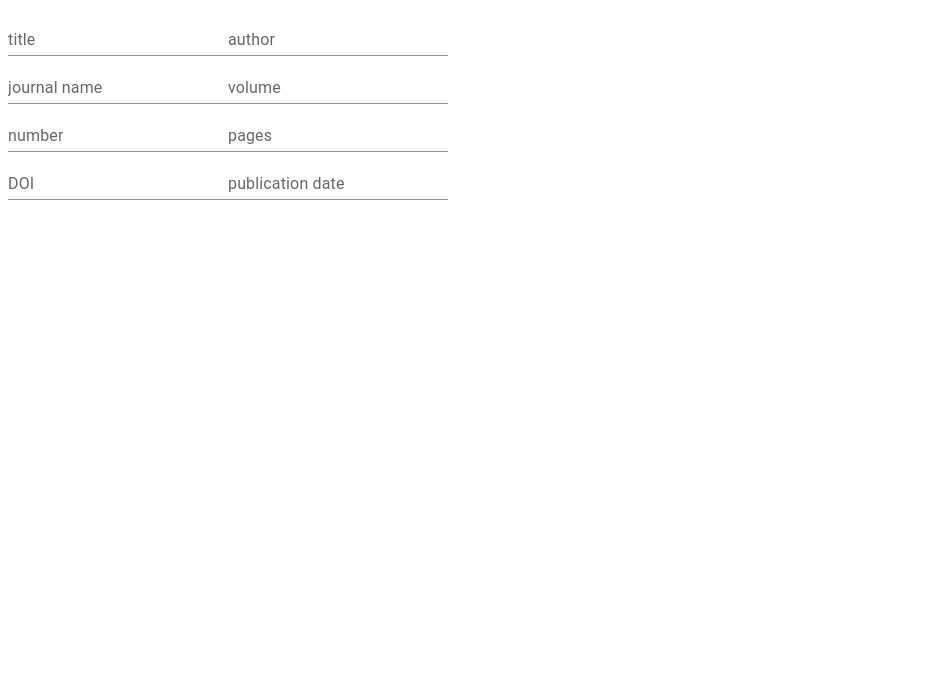
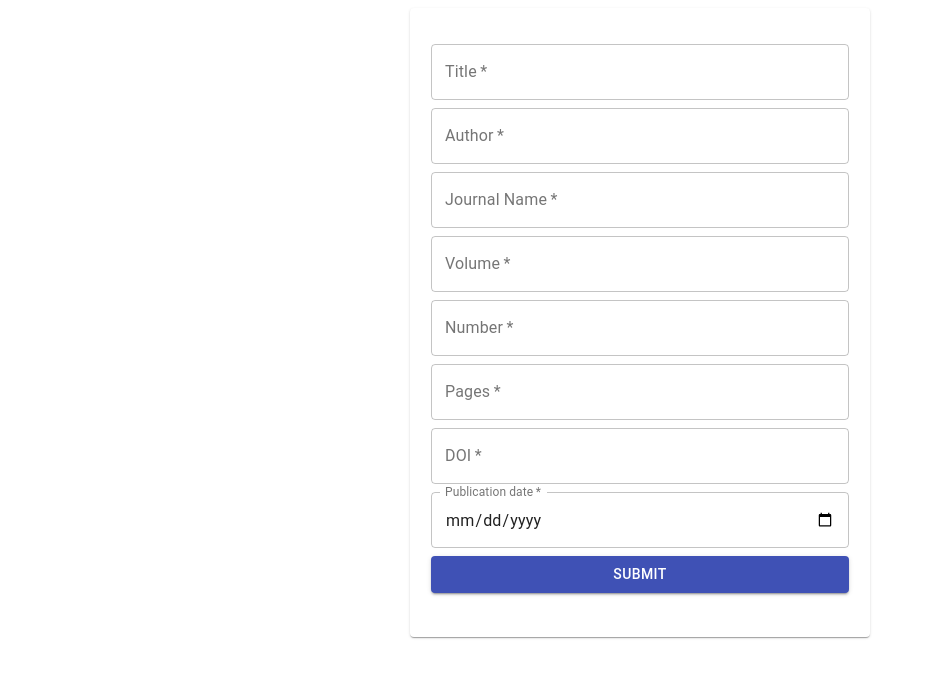
Before and after one commit to jasonchriscodes/Speed, a React (Create React App) app in the folder client/: page /SubmitArticle in a window 1280 px wide. Shown: the top 678 px of the page, without its empty margins (0-926 px from the left). Built offline with nearby package versions, Linux system fonts and the light colour scheme.

Commit message:
chore: tidy ui design

```diff
--- a/client/src/pages/View/SubmitArticle.jsx
+++ b/client/src/pages/View/SubmitArticle.jsx
@@ -1,46 +1,45 @@
 import React from "react";
-import Box from '@mui/material/Box';
-import TextField from '@mui/material/TextField';
 
-// const initialValues ={
-//     title: '',
-//     author: '',
-//     jnl_name: '',
-//     vol: '',
-//     number: 0,
-//     doi: '',
-//     pub: '',
-// };
+import { Card, CardContent, Grid, TextField, Button} from '@material-ui/core';
 
 export default function SubmitArticle() {
     return (
-        <Box
-            component="form"
-            sx={{
-                '& > :not(style': { m: 1, width: '25ch'},
-            }}
-            noValidate
-            autoComplete="off"
-        >
-            <div>
-                <TextField id="title" label="title" variant="standard" />
-                <TextField id="author" label="author" variant="standard" />
-            </div>
-
-            <div>
-                <TextField id="jnl_name" label="journal name" variant="standard" />
-                <TextField id="vol" label="volume" variant="standard" />
-            </div>
-
-            <div>
-                <TextField id="number" label="number" variant="standard" />
-                <TextField id="pages" label="pages" variant="standard" />
-            </div>
-
-            <div>
-                <TextField id="doi" label="DOI" variant="standard" />
-                <TextField id="pub" label="publication date" variant="standard" />
-            </div>
-        </Box>
+        <div className="App">
+            <Card style={{maxWidth:450, margin:"0 auto", padding:"20px 5px"}}>
+                <CardContent>
+                    <form>
+                    <Grid container spacing={1} >
+                        <Grid xs={12} item>
+                            <TextField label="Title" placeholder="Enter title" variant="outlined" fullWidth required/>
+                        </Grid>
+                        <Grid xs={12} item>
+                            <TextField label="Author" placeholder="Enter author" variant="outlined" fullWidth required/>
+                        </Grid>
+                        <Grid xs={12} item>
+                            <TextField label="Journal Name" placeholder="Enter journal name" variant="outlined" fullWidth required/>
+                        </Grid>
+                        <Grid xs={12} item>
+                            <TextField label="Volume" placeholder="Enter volume" variant="outlined" fullWidth required/>
+                        </Grid>
+                        <Grid xs={12} item>
+                            <TextField label="Number" placeholder="Enter number" variant="outlined" fullWidth required/>
+                        </Grid>
+                        <Grid xs={12} item>
+                            <TextField label="Pages" placeholder="Enter pages" variant="outlined" fullWidth required/>
+                        </Grid>
+                        <Grid xs={12} item>
+                            <TextField label="DOI" placeholder="Enter DOI" variant="outlined" fullWidth required/>
+                        </Grid>
+                        <Grid xs={12} item>
+                            <TextField InputLabelProps={{ shrink: true }} type = "date" label="Publication date" placeholder="Enter publication date" variant="outlined" fullWidth required/>
+                        </Grid>
+                        <Grid xs={12} item>
+                            <Button variant="contained" color="primary" fullWidth>Submit</Button>
+                        </Grid>
+                    </Grid>
+                    </form>
+                </CardContent>
+            </Card>
+        </div>
     );
 }
```
